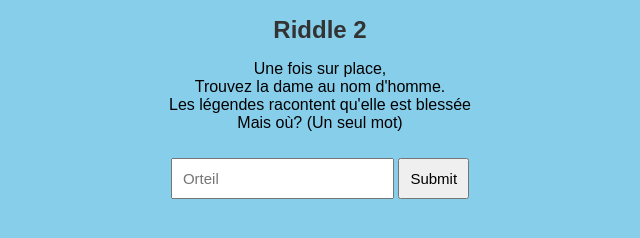
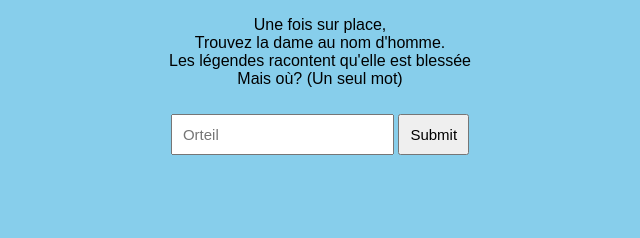
Before and after one commit to Soluce7/Enigme, a plain HTML site: page riddle2.html in a window 1280 px wide. Shown: the whole page, without its empty margins (320-960 px from the left). Drawn offline with Linux system fonts and the light colour scheme.

Commit message:
Update riddle2.html

```diff
--- a/riddle2.html
+++ b/riddle2.html
@@ -19,7 +19,7 @@
     </script>
 </head>
 <body>
-    <h1>Riddle 2</h1>
+
     <p>Une fois sur place,<br>
     Trouvez la dame au nom d'homme.<br>
        Les légendes racontent qu'elle est blessée<br>
```
